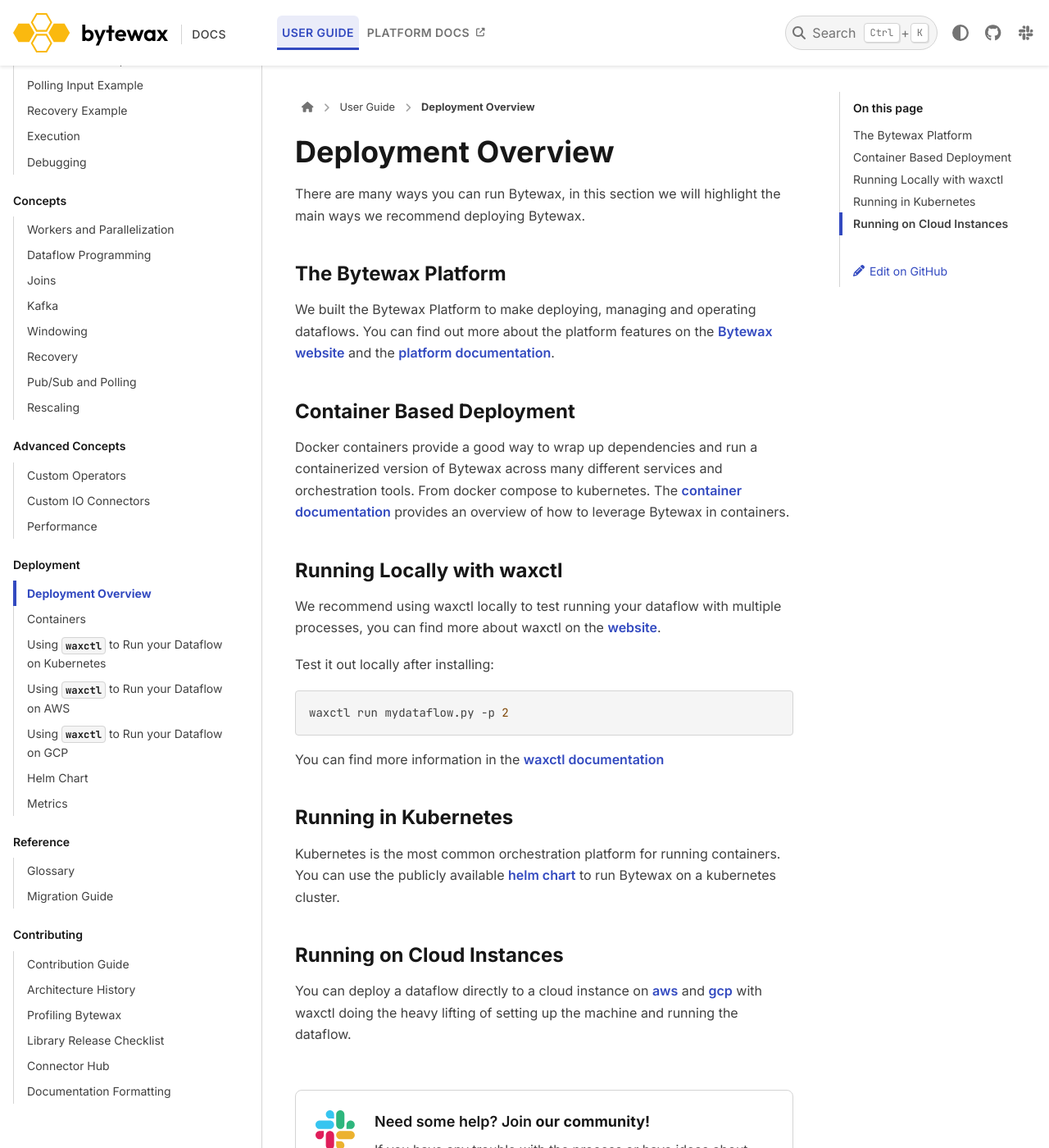
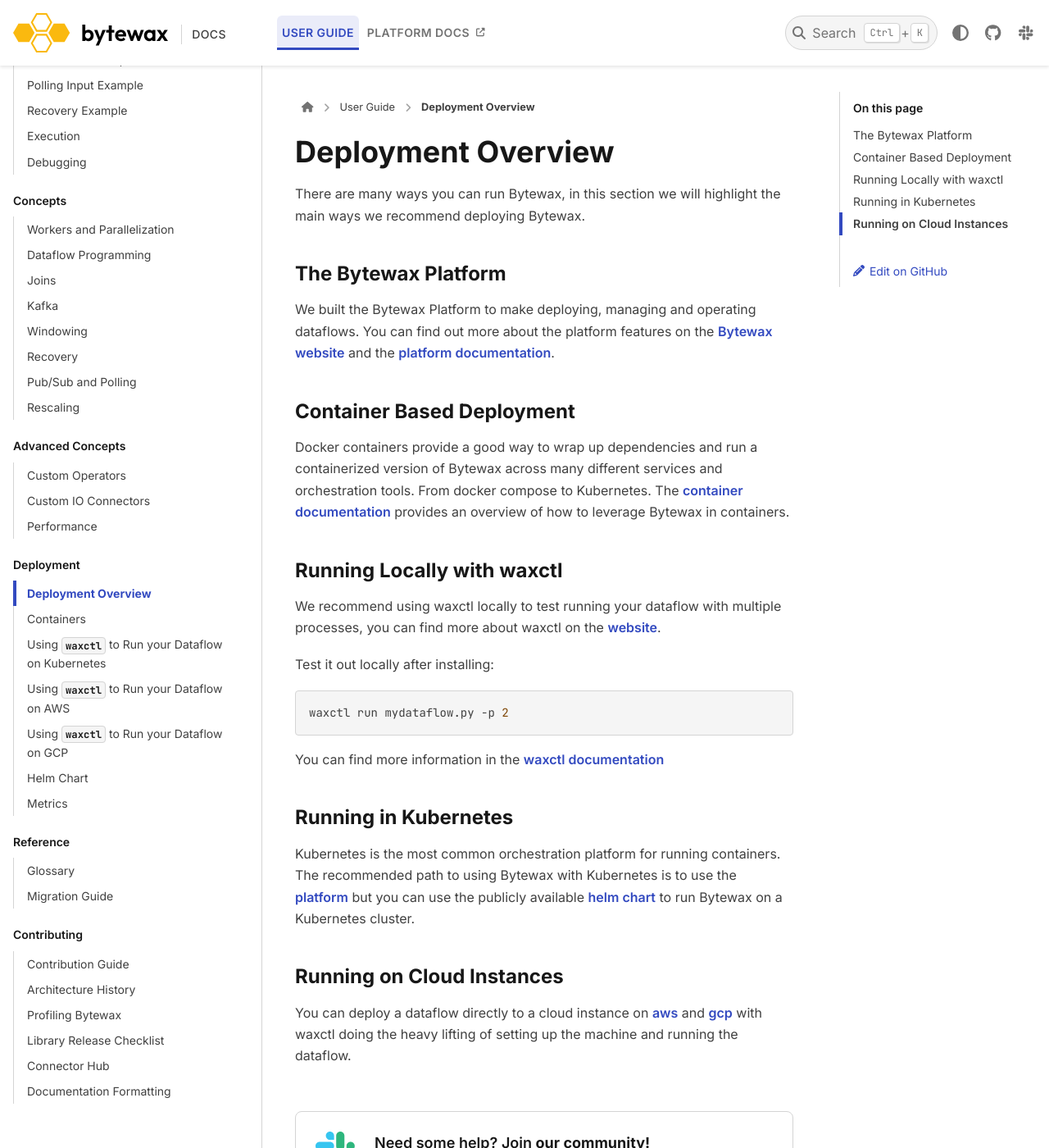
Before and after one commit to bytewax/bytewax, a Sphinx documentation site: the page built from docs/guide/deployment/overview.md, in a window 1280 px wide and 1400 px high. Shown: the whole window at 82% size. Built offline with Sphinx 7.4.7 and the PyData theme 0.15.4, drawn with Linux system fonts in a browser that asks for light colours; pages that are not in the unit, such as notebooks, are missing from menus.

```diff
--- a/docs/guide/deployment/overview.md
+++ b/docs/guide/deployment/overview.md
@@ -9,7 +9,7 @@
 
 ## Container Based Deployment
 
-Docker containers provide a good way to wrap up dependencies and run a containerized version of Bytewax across many different services and orchestration tools. From docker compose to kubernetes. The [container documentation](#xref-container) provides an overview of how to leverage Bytewax in containers.
+Docker containers provide a good way to wrap up dependencies and run a containerized version of Bytewax across many different services and orchestration tools. From docker compose to Kubernetes. The [container documentation](#xref-container) provides an overview of how to leverage Bytewax in containers.
 
 ## Running Locally with waxctl
 
@@ -25,7 +25,7 @@
 
 ## Running in Kubernetes
 
-Kubernetes is the most common orchestration platform for running containers. You can use the publicly available [helm chart](#xref-helm) to run Bytewax on a kubernetes cluster.
+Kubernetes is the most common orchestration platform for running containers. The recommended path to using Bytewax with Kubernetes is to use the [platform](https://platform.bytewax.io/) but you can use the publicly available [helm chart](#xref-helm) to run Bytewax on a Kubernetes cluster.
 
 ## Running on Cloud Instances
 
```
